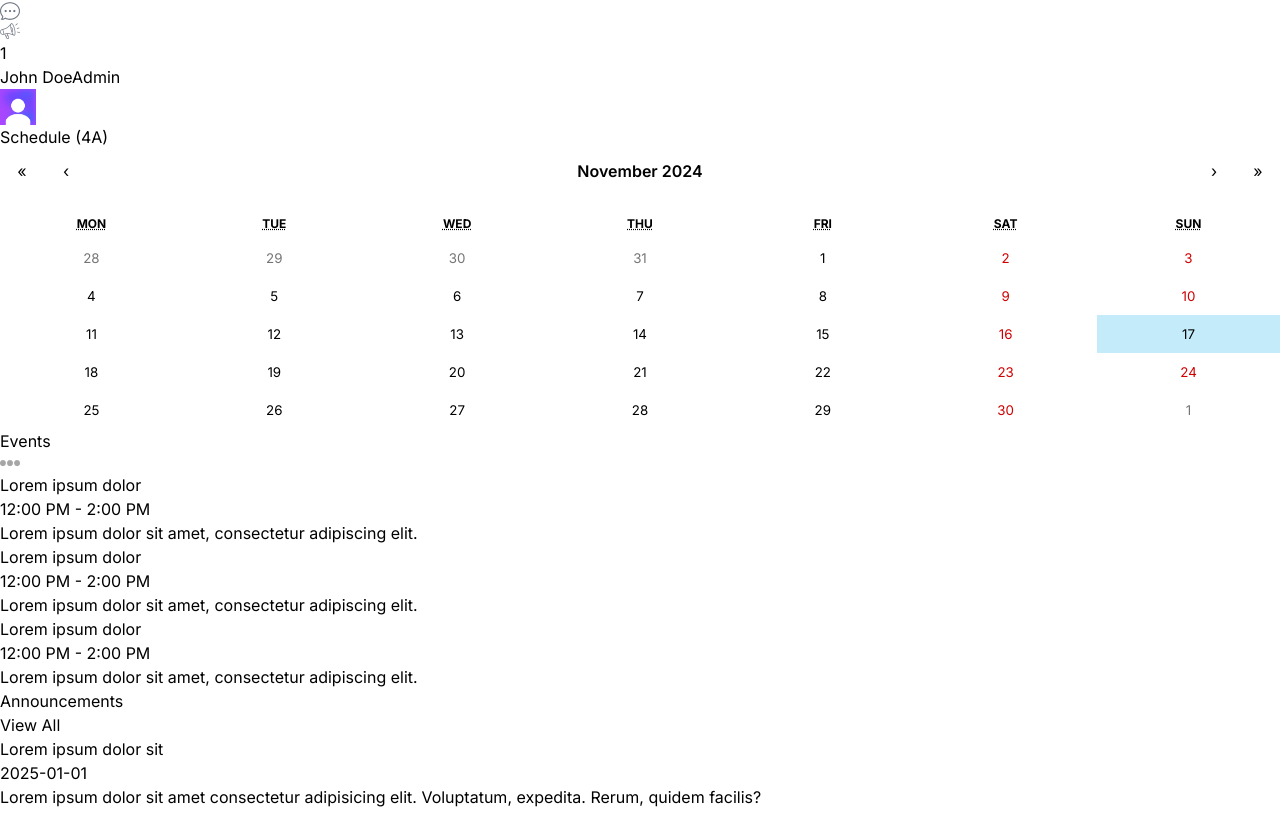
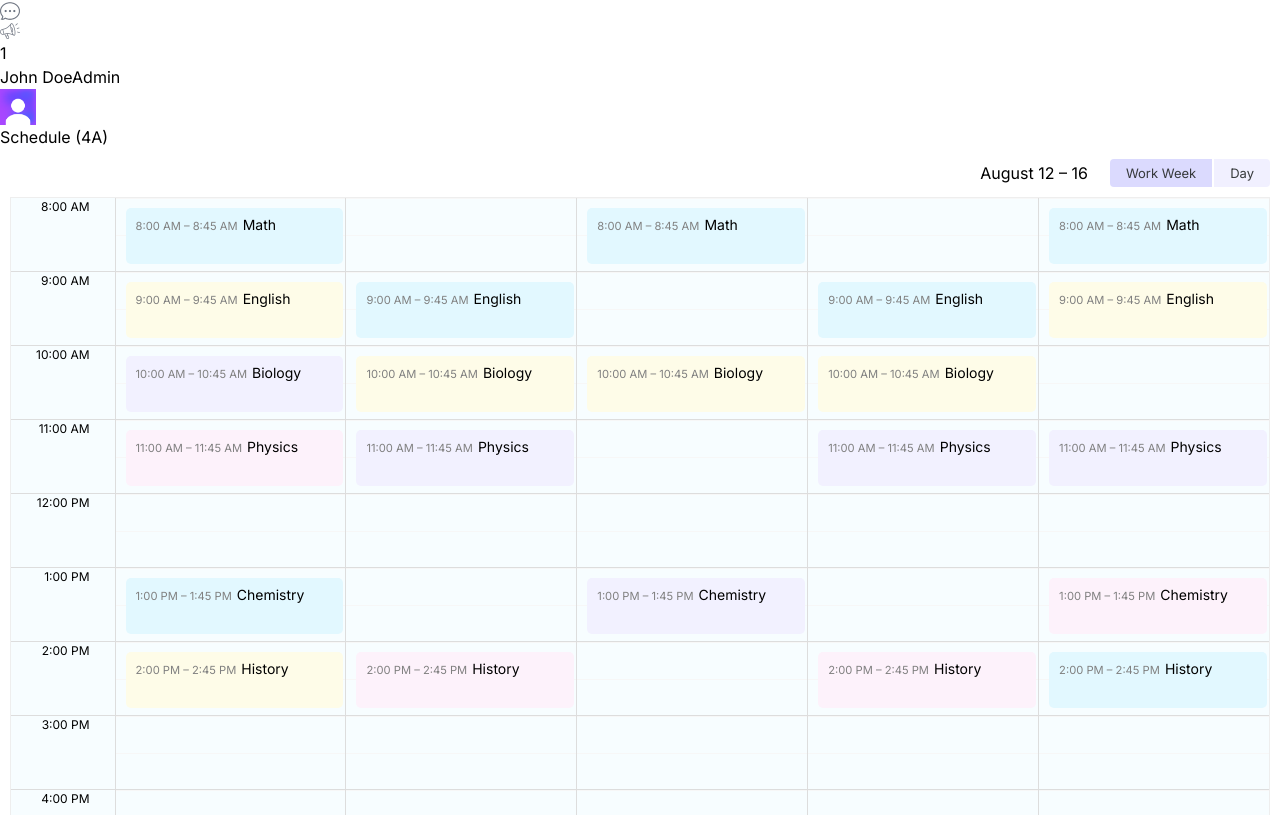
Before and after one commit to HadiKa47/School-Management-System, a Next.js app: page /student in a window 1280 px wide. Shown: the part 625-1440 px from the top of the page. Built offline with nearby package versions, Linux system fonts and the light colour scheme.

Commit message:
React Big Calendar (Schedule Calendar)

```diff
--- a/package.json
+++ b/package.json
@@ -9,8 +9,11 @@
     "lint": "next lint"
   },
   "dependencies": {
+    "@types/react-big-calendar": "^1.16.0",
+    "moment": "^2.30.1",
     "next": "14.2.5",
     "react": "^18",
+    "react-big-calendar": "^1.16.2",
     "react-calendar": "^5.1.0",
     "react-dom": "^18",
     "recharts": "^2.13.3"
--- a/src/app/(dashboard)/student/page.tsx
+++ b/src/app/(dashboard)/student/page.tsx
@@ -1,4 +1,5 @@
 import Announcements from "@/components/Announcements";
+import BigCalendar from "@/components/BigCalender";
 import EventCalendar from "@/components/EventCalendar";
 
 export default function StudentPage() {
@@ -8,6 +9,7 @@
       <div className="w-full xl:w-2/3">
         <div className="h-full bg-white p-4 rounded-md">
           <h1 className="text-xl font-semibold">Schedule (4A)</h1>
+          <BigCalendar />
         </div>
       </div>
       {/* RIGHT */}
--- a/src/app/globals.css
+++ b/src/app/globals.css
@@ -16,3 +16,93 @@
   background-color: #c3ebfa !important;
   color: black !important;
 }
+
+.rbc-btn-group:first-child {
+  display: none !important;
+}
+
+.rbc-toolbar-label {
+  text-align: right !important;
+  padding: 0px 20px !important;
+}
+
+.rbc-btn-group:last-child {
+  font-size: 13px !important;
+}
+
+.rbc-btn-group:last-child button {
+  border: none !important;
+  background-color: #f1f0ff !important;
+  margin-left: 2px !important;
+}
+
+.rbc-toolbar button.rbc-active {
+  background-color: #dbdafe !important;
+  box-shadow: none !important;
+}
+
+.rbc-time-view {
+  border-color: #eee !important;
+}
+
+.rbc-time-header {
+  display: none !important;
+}
+
+.rbc-time-content {
+  border: none !important;
+}
+
+.rbc-time-gutter.rbc-time-column {
+  font-size: 12px !important;
+}
+
+.rbc-time-gutter.rbc-time-column .rbc-timeslot-group {
+  padding: 0px 20px !important;
+}
+
+.rbc-timeslot-group {
+  background-color: #f7fdff !important;
+}
+
+.rbc-day-slot {
+  font-size: 14px !important;
+}
+
+.rbc-event {
+  border: none !important;
+  color: black !important;
+  padding: 10px !important;
+  margin: 10px !important;
+  width: 99% !important;
+}
+
+.rbc-event:nth-child(1) {
+  background-color: #e2f8ff !important;
+}
+.rbc-event:nth-child(2) {
+  background-color: #fefce8 !important;
+}
+.rbc-event:nth-child(3) {
+  background-color: #f2f1ff !important;
+}
+.rbc-event:nth-child(4) {
+  background-color: #fdf2fb !important;
+}
+.rbc-event:nth-child(5) {
+  background-color: #e2f8ff !important;
+}
+.rbc-event:nth-child(6) {
+  background-color: #fefce8 !important;
+}
+.rbc-event:nth-child(7) {
+  background-color: #f2f1ff !important;
+}
+.rbc-event:nth-child(8) {
+  background-color: #fdf2fb !important;
+}
+
+.rbc-event-label {
+  color: gray !important;
+  margin-bottom: 5px;
+}
--- /dev/null
+++ b/src/components/BigCalender.tsx
@@ -0,0 +1,35 @@
+"use client";
+
+import { Calendar, momentLocalizer, Views, View } from "react-big-calendar";
+import moment from "moment";
+import { calendarEvents } from "@/lib/data";
+import "react-big-calendar/lib/css/react-big-calendar.css";
+import { useState } from "react";
+
+const localizer = momentLocalizer(moment);
+
+export default function BigCalendar() {
+  const [view, setView] = useState<View>(Views.WORK_WEEK);
+
+  const handleOnChangeView = (selectedView: View) => {
+    setView(selectedView);
+  };
+
+  return (
+    <div style={{ height: "100vh", padding: "10px" }}>
+      <Calendar
+        localizer={localizer}
+        events={calendarEvents}
+        startAccessor="start"
+        endAccessor="end"
+        views={{ work_week: true, day: true }}
+        view={view}
+        onView={handleOnChangeView}
+        style={{ height: "100%" }}
+        defaultDate={new Date(2024, 7, 12)}
+        min={new Date(2024, 7, 12, 8, 0)}
+        max={new Date(2024, 7, 12, 18, 0)}
+      />
+    </div>
+  );
+}
```
Also changed, not shown: 1 other file (tests, documents, lock files or other folders).
